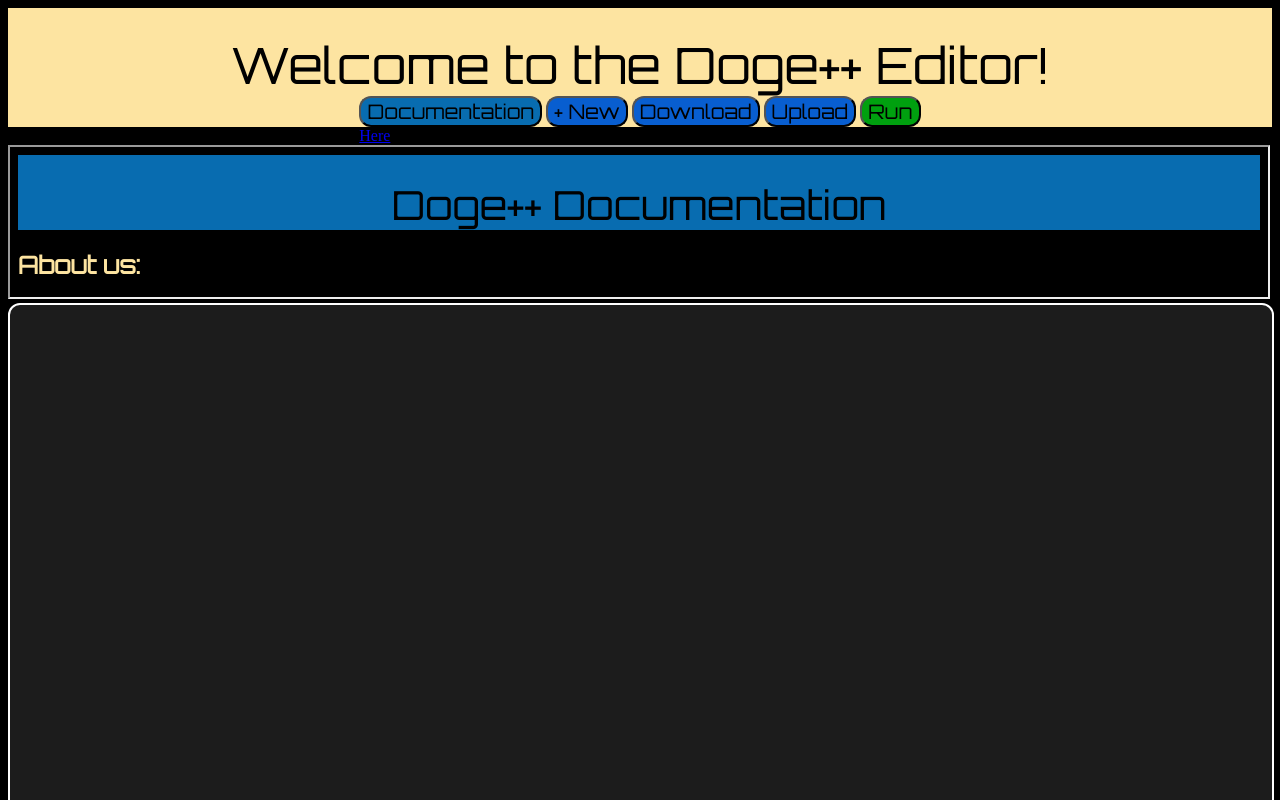
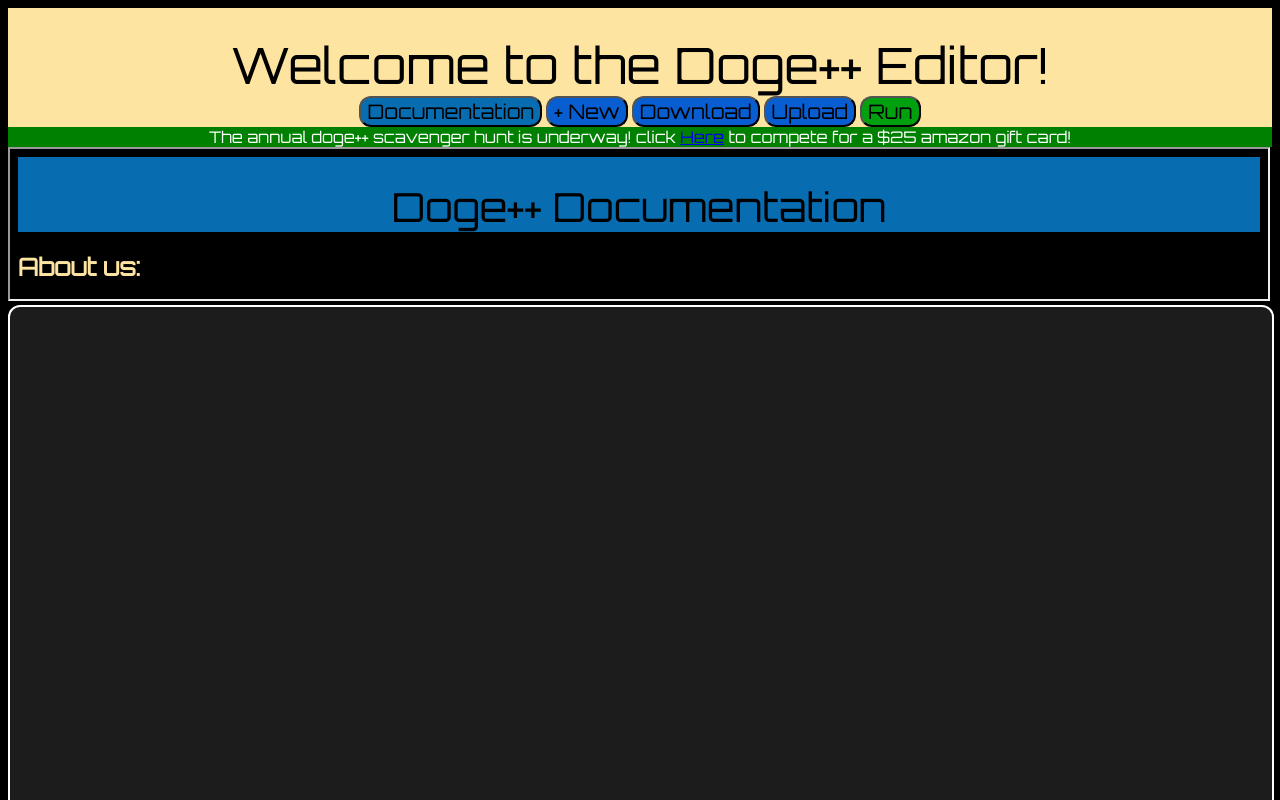
Before and after one commit to Kaiden-Timm/DogePlusPlusLang, a plain HTML site: page index.html in a window 1280 px wide. Shown: the top 800 px of the page. Drawn offline with Linux system fonts and the light colour scheme; a script that the page names is missing.

Commit message:
Update style.css

```diff
--- a/style.css
+++ b/style.css
@@ -9,6 +9,12 @@
   color: #FDE4A1;
   font-family: 'Orbitron', sans-serif;
   text-decoration: none;
+}
+.Banner{
+  text-align: center;
+  color: white;
+  background-color: green;
+  font-family: 'Orbitron', sans-serif;
 }
 .document{
   color: #FDE4A1;
```
